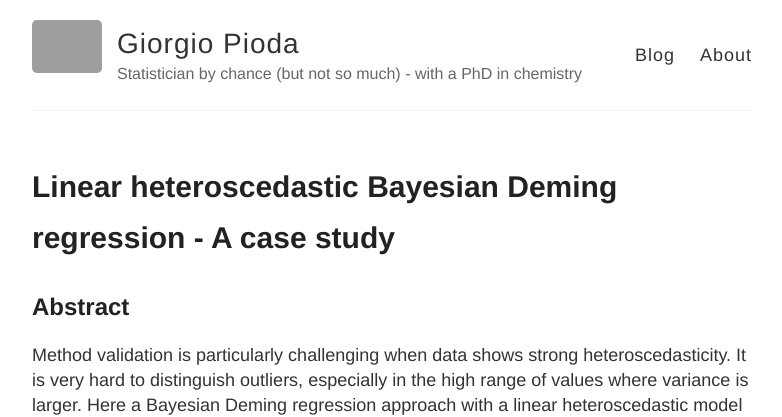
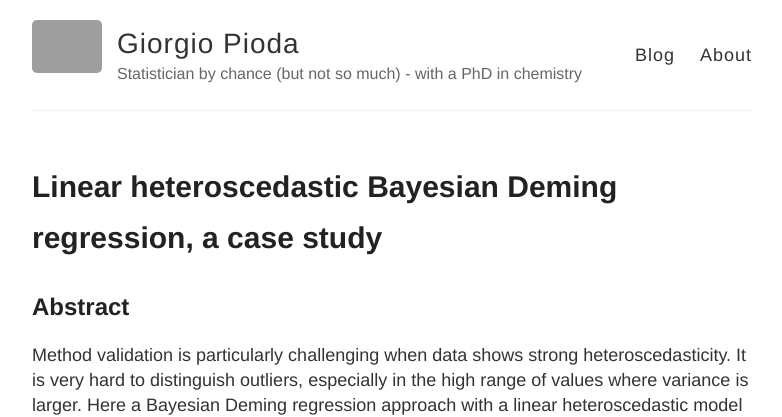
Before and after one commit to piodag/piodag.github.io, a Jekyll site: the page built from _posts/2014-3-23-BayDemLinHetShines.md, in a window 1280 px wide and 900 px high, cut to the strip 0-417 px from the top of the window. Shown: the whole strip, without its empty margins (248-1030 px from the left). Built offline with Jekyll 4.4.1, drawn with Linux system fonts in a browser that asks for light colours; part of the change alters nothing that is shown; some of the changed text lies outside the part shown; grey boxes are pictures that could not be loaded.

```diff
--- a/_posts/2014-3-23-BayDemLinHetShines.md
+++ b/_posts/2014-3-23-BayDemLinHetShines.md
@@ -1,7 +1,6 @@
 ---
 layout: post
-title: Linear heteroscedastic Bayesian Deming regression - A case study
-date: 2024-03-24 23:10:00
+title: Linear heteroscedastic Bayesian Deming regression, a case study
 ---
 
 ## Abstract
```
